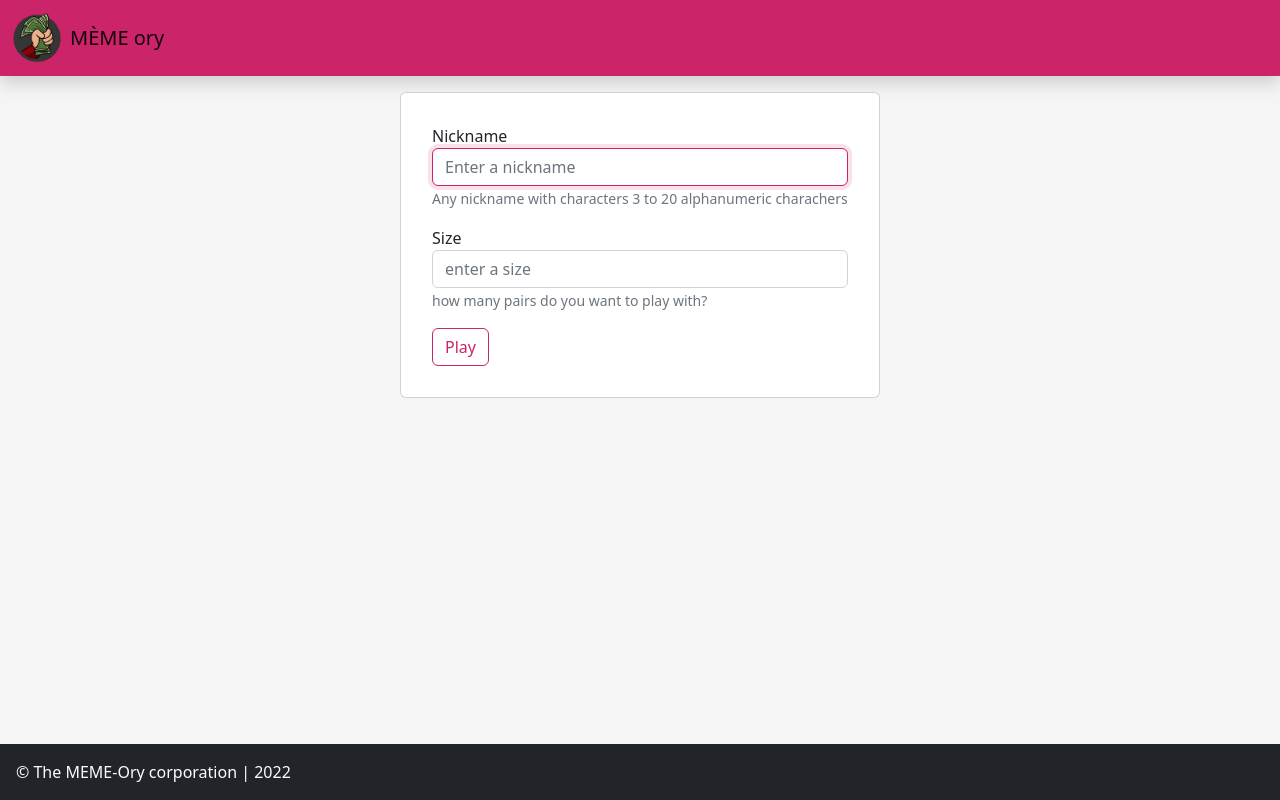
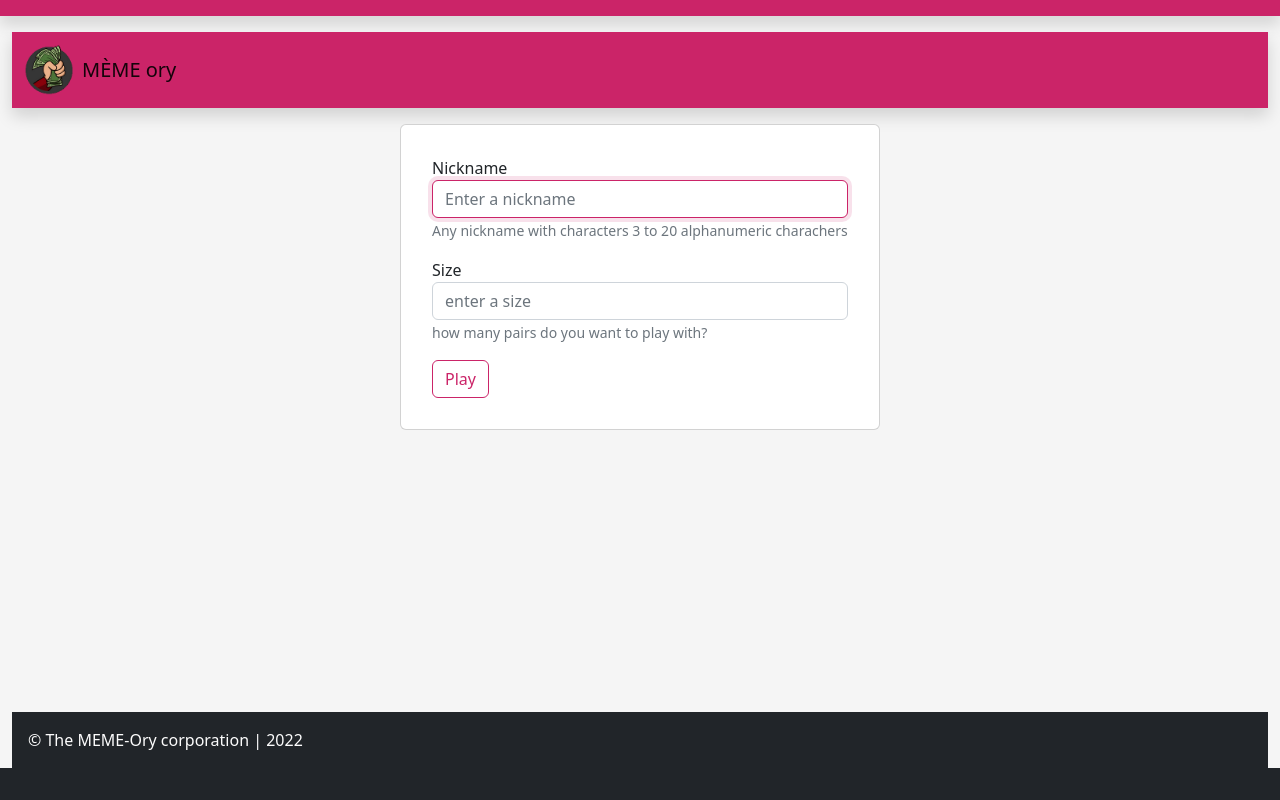
Before and after one commit to Maxenss17/Meme_ORY, a website: page front-end/src/index.html in a window 1280 px wide. Drawn offline with Linux system fonts and the light colour scheme.

Commit message:
commit index.html

```diff
--- a/front-end/src/index.html
+++ b/front-end/src/index.html
@@ -1,29 +1,27 @@
 <!DOCTYPE html>
 <html lang="en">
   <head>
-    <meta charset="UTF-8" />
-    <title>MÈME ory</title>
-    <!-- TODO #import-css: move style imports to src/main.js -->
-    <!-- TODO #npm-bootstrap: change css location to '/node_modules/bootstrap/dist/css/bootstrap.css' -->
-    <link rel="stylesheet" href="/src/app/styles/bootstrap.css" />
+        <!-- ... -->
+  </head>
+  <body>
+    <nav class="navbar bg-primary mb-3 shadow">
+        <!-- ... -->
+    </nav>
+    <section class="overflow-auto flex-grow-1 d-flex flex-column">
+      <div class="container-fluid flex-grow-1">
+        <div id="content-outlet" class="h-100 w-100 d-flex flex-column"></div>
+      </div>
 
-    <link rel="stylesheet" href="/src/app/styles/style.css" />
+      <footer class="p-3 bg-dark">
+        <!-- ... -->
+      </footer>
 
-    <script>
-      // TODO #shell: remove this line
-    </script>
-  </head>
-
-  <body>
-    <!-- TODO #shell: declare a div with id='content-outlet' -->
-    <div id="content-outlet" class="h-100 w-100 d-flex flex-column"></div>
-    <!-- TODO #import-js: remove router and main scripts imports -->
-    <!-- TODO #shell: import all js files located in `/src/app/scripts` -->
       <script src="/src/app/scripts/welcome.js"></script>
       <script src="/src/app/scripts/game.js"></script>
       <script src="/src/app/scripts/score.js"></script>
       <script src="/src/app/scripts/utils.js"></script>
       <script src="/src/app/scripts/router.js"></script>
       <script src="/src/app/scripts/main.js"></script>
+    </section>
   </body>
 </html>
```
Lines whose indentation alone changed are shown as unchanged.
